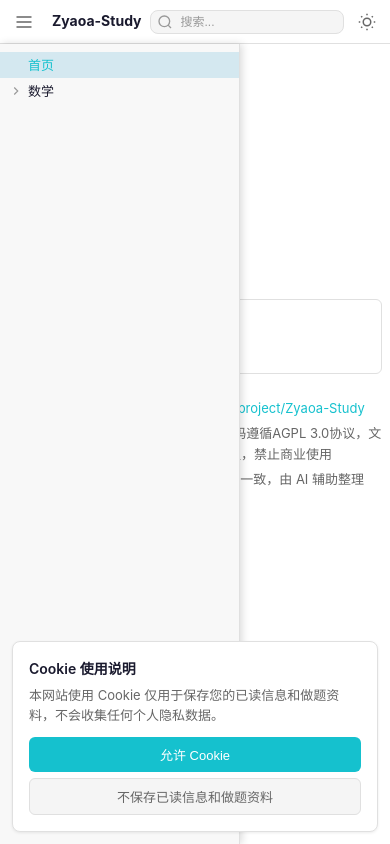
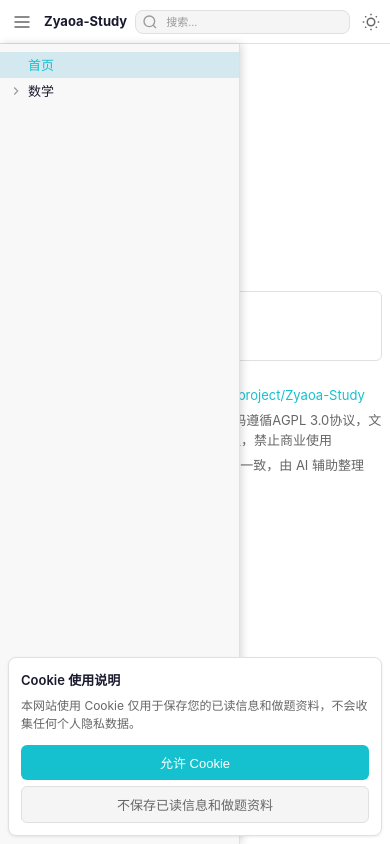
Before and after one commit to itnproject/Zyaoa-Study, a plain HTML site: page index.html in a window 390 px wide. Drawn offline with nearby package versions, Linux system fonts and the light colour scheme.

Commit message:
fix: 优化手机端排版

```diff
--- a/css/style.css
+++ b/css/style.css
@@ -777,16 +777,29 @@ body.dark-mode .search-highlight {
 
 @media (max-width: 480px) {
     .top-bar {
-        padding: 0 8px;
+        padding: 0 6px;
         height: 44px;
+        gap: 4px;
     }
 
     :root {
         --topbar-height: 44px;
     }
 
+    .top-bar-left {
+        gap: 6px;
+        min-width: auto;
+    }
+
     .logo {
-        font-size: 14px;
+        font-size: 13px;
+        white-space: nowrap;
+    }
+
+    .top-bar-center {
+        margin: 0 4px;
+        flex: 1;
+        min-width: 0;
     }
 
     .search-box {
@@ -798,7 +811,15 @@ body.dark-mode .search-highlight {
     }
 
     .search-box input::placeholder {
-        font-size: 12px;
+        font-size: 11px;
+    }
+
+    .top-bar-right {
+        min-width: auto;
+    }
+
+    .theme-btn {
+        padding: 4px;
     }
 
     .content-body {
@@ -842,12 +863,24 @@ body.dark-mode .search-highlight {
         font-size: 13px;
     }
 
+    .welcome-meta {
+        font-size: 12px;
+    }
+
+    .subject-card {
+        padding: 10px;
+    }
+
     .card-title {
         font-size: 14px;
     }
 
     .card-range {
-        font-size: 12px;
+        font-size: 11px;
+    }
+
+    .card-progress {
+        font-size: 11px;
     }
 
     .tree-header {
@@ -859,4 +892,20 @@ body.dark-mode .search-highlight {
     .sidebar {
         width: 240px;
     }
+
+    .cookie-banner {
+        left: 8px;
+        right: 8px;
+        bottom: 8px;
+        max-width: none;
+        padding: 12px;
+    }
+
+    .cookie-banner-title {
+        font-size: 13px;
+    }
+
+    .cookie-banner-text {
+        font-size: 12px;
+    }
 }
```
